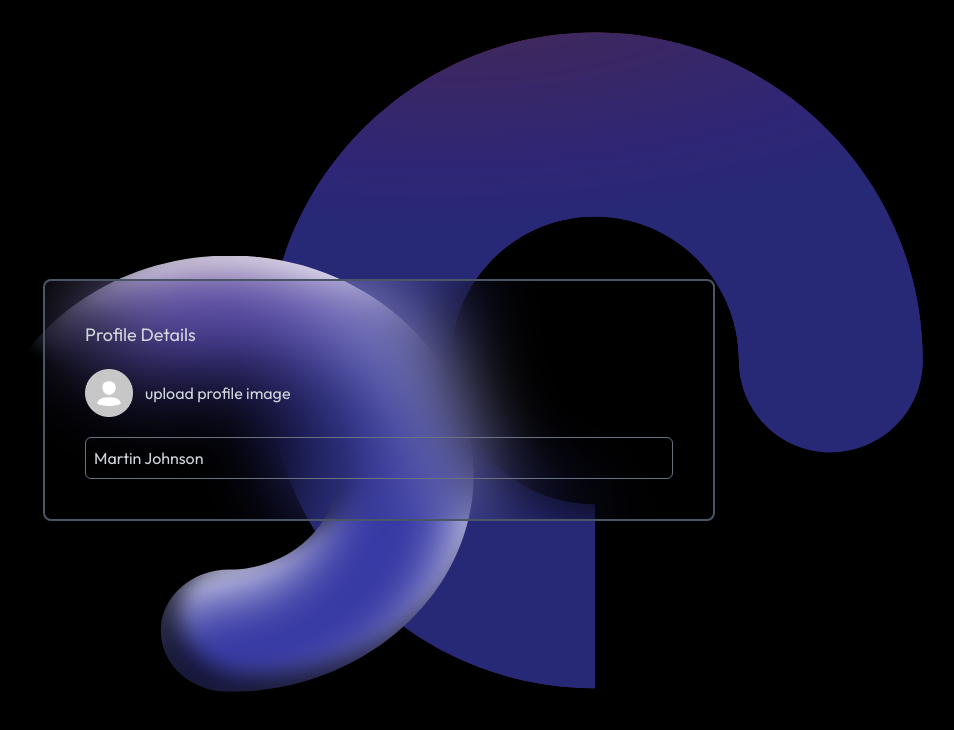
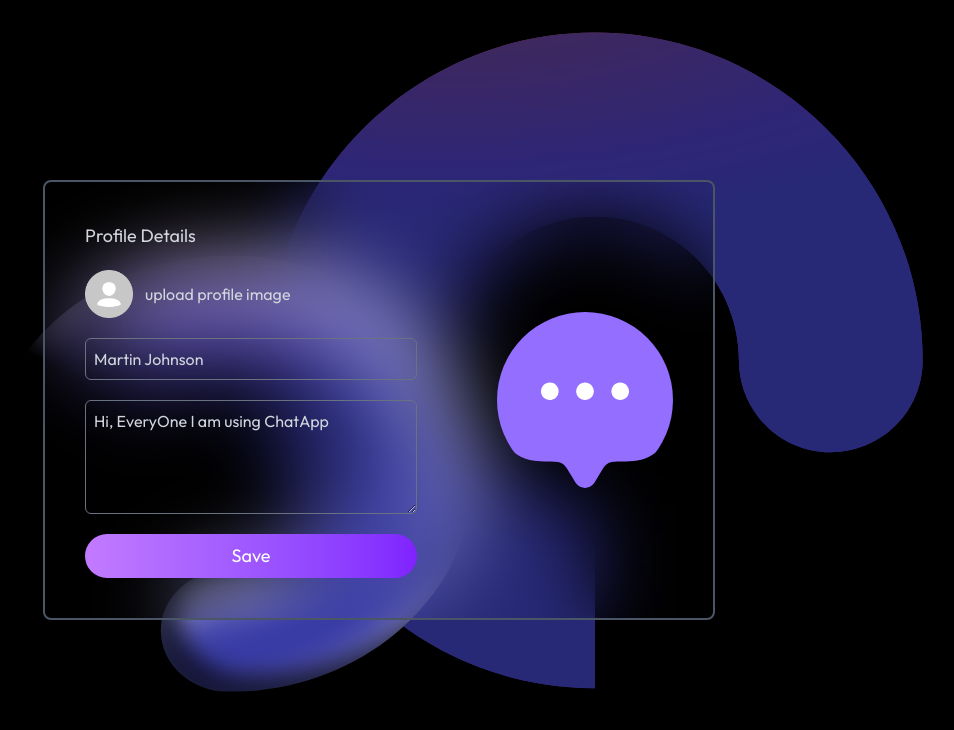
Before and after one commit to Ayushkumar-13/chatbot, a React (Vite) app in the folder frontend/: page /profile in a window 1280 px wide. Shown: the top 730 px of the page, without its empty margins (261-1215 px from the left). Built offline with nearby package versions, Linux system fonts and the light colour scheme.

Commit message:
frontend-completed

```diff
--- a/frontend/src/pages/ProfilePage.jsx
+++ b/frontend/src/pages/ProfilePage.jsx
@@ -9,10 +9,15 @@
     const [name, setName] = useState("Martin Johnson")
     const [bio,setBio] = useState("Hi, EveryOne I am using ChatApp")
 
+    const handleSubmit = async (e) => {
+        e.preventDefault();
+        navigate('/')
+    }
+
   return (
     <div className='min-h-screen bg-cover bg-no-repeat flex items-center justify-center' >
         <div className='w-5/6 max-w-2xl backdrop-blur-2xl text-gray-300 border-2 border-gray-600 flex items-center justify-between max-sm:flex-col-reverse rounded-lg'>
-            <form  className='flex flex-col gap-5 p-10 flex-1'>
+            <form onSubmit={handleSubmit} className='flex flex-col gap-5 p-10 flex-1'>
                 <h3 className='text-lg'> Profile Details</h3>
                 <label htmlFor="avatar" className='flex items-center gap-3 cursor-pointer'>
                     <input onChange={(e) => setSelectedImg(e.target.files[0]) } type="file" id='avatar' accept='.png, .jpg, .jpeg' hidden />
@@ -21,8 +26,10 @@
                     upload profile image
                 </label>
                 <input onChange={(e) => setName(e.target.value)} value={name} type="text" required placeholder='Your Name' className='p-2 border border-gray-500 rounded-md focus:outline-none focus:ring-2 focus:ring-violet-500' />
+                <textarea onChange={(e) => setBio(e.target.value)} value={bio} required placeholder='Write profile bio' className='p-2 border border-gray-500 rounded-md focus:outline-none focus:ring-2 focus:ring-violet-500' rows={4}></textarea>
+                <button type='submit' className='bg-gradient-to-r from-purple-400 to-violet-600 text-white p-2 rounded-full text-lg cursor-pointer'> Save </button>
             </form>
-            <img src="" alt="" />
+            <img className='max-w-44 aspect-square rounded-full mx-10 max-sm:mt-10' src= {assets.logo_icon} alt="" />
         </div>
 
     </div>
```
